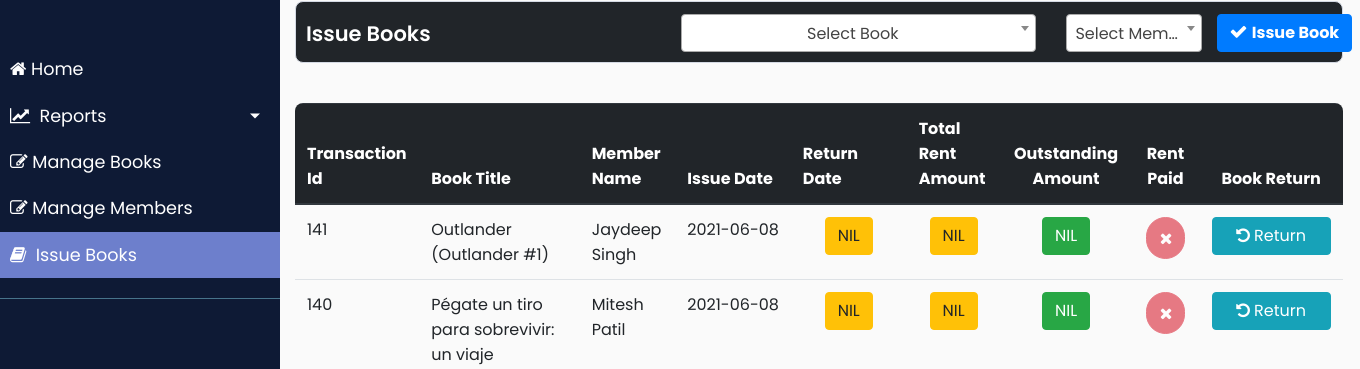
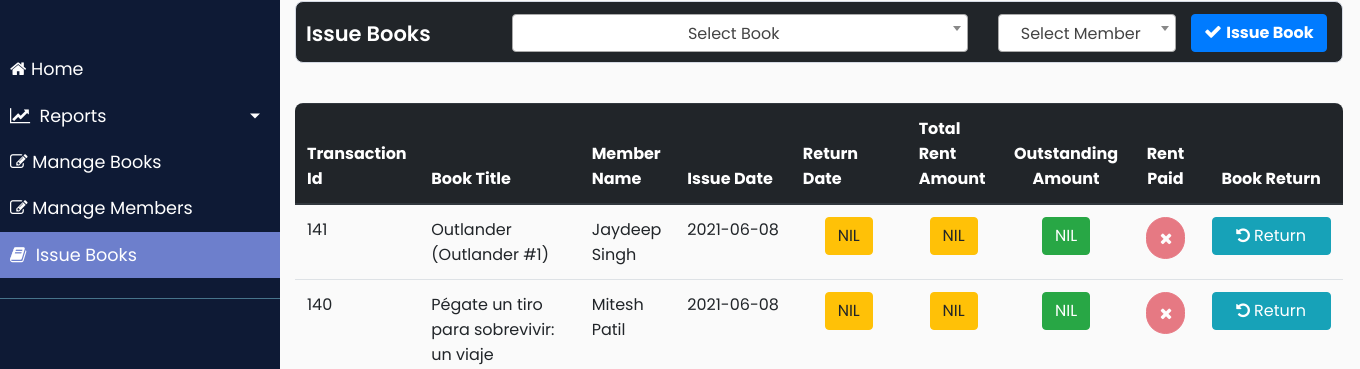
Before and after one commit to Nishant-nj2000/Library_Management, a Flask app: page /issue_books_page_load in a window 1360 px wide. Shown: the part 89-458 px from the top of the page. Run offline with Flask 2, Linux system fonts and the light colour scheme; data comes from the database, SQL or seed files in the repository; some libraries are stand-ins or nearby versions.

Commit message:
Update issue_books.html

```diff
--- a/template/issue_books.html
+++ b/template/issue_books.html
@@ -28,7 +28,7 @@
             <div class="col-md-12 col-sm-4 col-xs-4">
                 <div class="sales report">
                     <h2>Issue Books</h2>
-                    <div class="btn-group col-md-8 col-sm-4">
+                    <div class="btn-group col-md-10 col-sm-4">
                         <ul class="list-inline header-top col-md-7 ml-auto">
                             <li class="hidden-xs">
                                 <select name="book_id" class="form-control js-select2-plugin form-control-sm">
```
